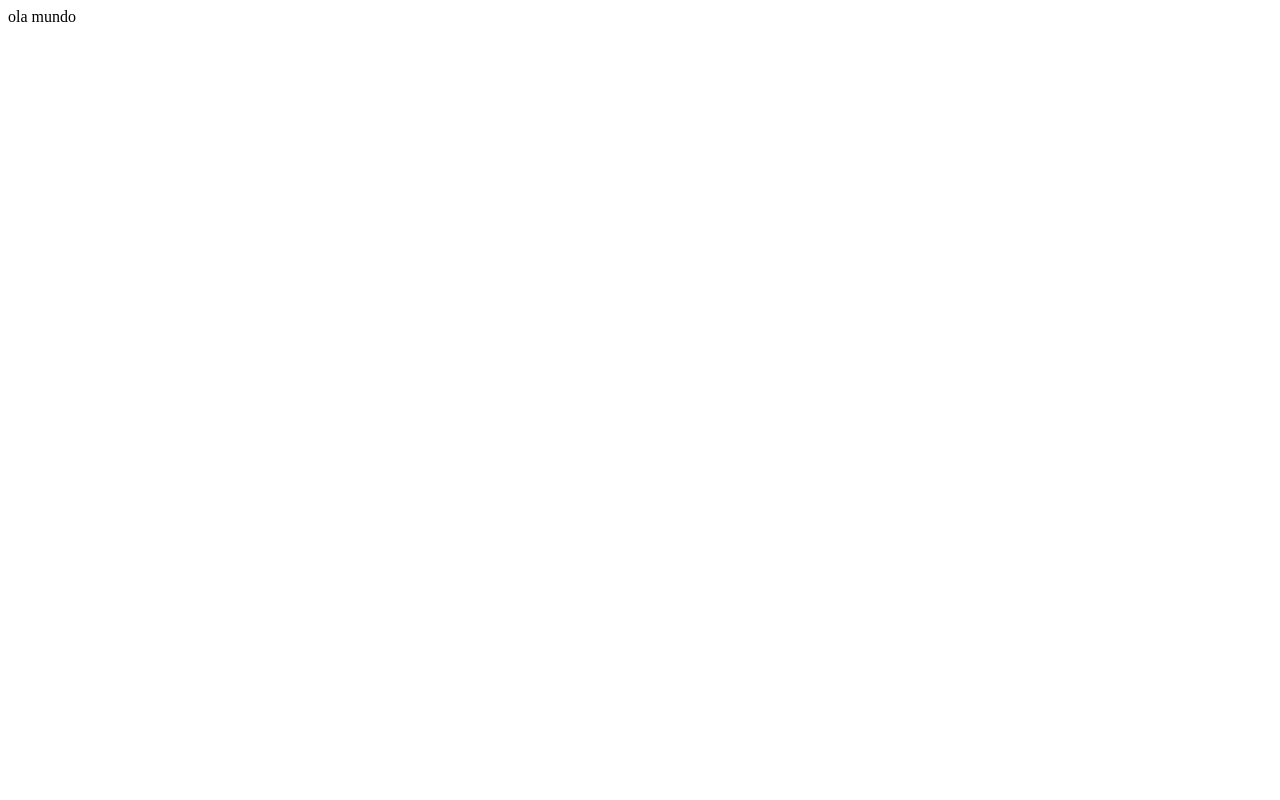
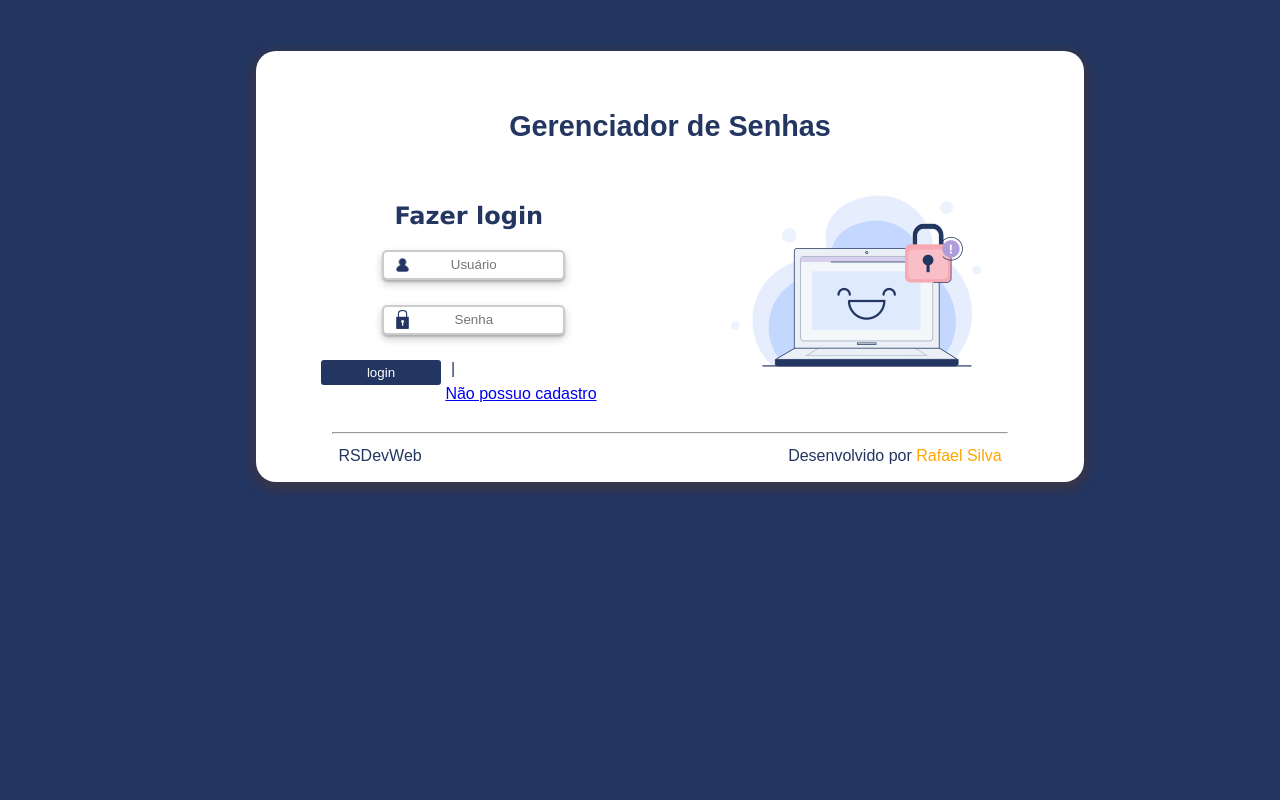
Before and after one commit to rafael-ds/Gerenciador-de-Senhas, a Django app: page / in a window 1280 px wide. Before the commit the page is almost empty. Run offline with Django 3.2, Linux system fonts and the light colour scheme.

Commit message:
Login(Desktop)
Desenvolvido o layout do Login

```diff
--- /dev/null
+++ b/web/core/static/css/login.css
@@ -0,0 +1,156 @@
+html, body{
+    margin: 0;
+    padding: 0;
+
+    background-color: #233661;
+
+    font-family: Arial, Helvetica, sans-serif;
+}
+
+/*Container*/
+
+.container{
+
+    width: 60%;
+    background-color: white;
+    border-radius: 20px;
+    padding: 30px;
+    margin-top: 4%;
+    margin-bottom: 30px;
+    margin-left: 20%;
+
+    box-shadow: 0 4px 10px 5px rgba(77, 52, 52, 0.50);
+}
+
+h1{
+    color: #233661;
+    font-size: 1.8em;
+    text-align: center;
+    padding: 5px;
+}
+
+/*form*/
+.form{
+    float: left;
+    padding: 10px;
+    align-items: center;
+    /*border: solid red 1px;*/
+    width: 45%;
+
+}
+
+h2{
+    color: #233661;
+    text-align: center;
+    font-family: Verdana, Geneva, Tahoma, sans-serif;
+}
+
+input{
+    height: 20px;
+    width: 50%;
+    margin-bottom: 25px;
+    margin-left: 25%;
+    padding: 3px;
+    border-style: double;
+    border-radius: 5px;
+    border-color: #cccccc;
+
+    box-shadow: 0 4px 8px 0 rgba(0, 0, 0, 0.2), 0 2px 2px 0 rgba(0, 0, 0, 0.19);
+
+    text-align: center;
+
+
+
+}
+
+.user{
+    background-image: url(../img/user.png);
+    background-repeat: no-repeat;
+    background-size: 13px;
+    background-position: 12px 6px;
+
+}
+
+.pass{
+    background-image: url(../img/senha.png);
+    background-repeat: no-repeat;
+    background-size: 13px;
+    background-position: 12px 3px;
+}
+
+form button{
+    float: left;
+    padding: 5px;
+    border: none;
+    border-radius: 3px;
+    background-color: #233661;
+    color: white;
+    width: 120px;
+
+    margin-right: 10px;
+    margin-left: 25px;
+}
+
+.cadastro{
+    float: right;
+    /*border: solid red 1px;*/
+    margin-right: 45px;
+
+}
+
+/*logo*/
+.imgLogo{
+    /*border: solid red 1px;*/
+    float: right;
+    width: 50%;
+}
+
+.imgLogo img{
+    padding: 23px;
+    margin-left: 10%;
+    margin-bottom: 20px;
+}
+
+hr{
+    width: 90%;
+}
+
+.autor{
+    clear: both;
+    padding: 10px;
+}
+
+.rsd{
+    float: left;
+    margin-left: 5%;
+    padding: 5px;
+    color: #233661;
+}
+
+.github{
+    float: right;
+    margin-right: 5%;
+    padding: 5px;
+    color: #233661;
+}
+
+.github a{
+    text-decoration: none;
+}
+
+
+
+
+/*--- MediasQueries ---*/
+
+@media (max-width: 575.98px) {
+
+ }
+
+@media (min-width: 576px) and (max-width: 767.98px) { ... }
+
+@media (min-width: 768px) and (max-width: 991.98px) { ... }
+
+@media (min-width: 992px) and (max-width: 1199.98px) { ... }
+
+@media (min-width: 1200px) { ... }
--- a/web/core/templates/index.html
+++ b/web/core/templates/index.html
@@ -1 +1,71 @@
-ola mundo
+{% load static %}
+<!DOCTYPE html>
+<html lang="pt-br">
+    <head>
+        <meta charset="UTF-8">
+        <meta http-equiv="X-UA-Compatible" content="IE=edge">
+        <meta name="viewport" content="width=device-width, initial-scale=1.0">
+        <title>Genrenciador de Senhas - Login</title>
+
+        <link rel="stylesheet" href="{% static 'css/login.css' %}">
+    </head>
+
+    <body>
+
+        <section>
+            <div class="container">
+                <h1>Gerenciador de Senhas</h1>
+
+                <!--Formulario-->
+                <div class="form">
+
+                    <div class="corpoForm">
+                        <h2>Fazer login</h2>
+
+                        <form action="" method="post">
+                            <div>
+                                <input type="text"  class="user" placeholder="Usuário" name="usuario">
+                            </div>
+                            <div>
+                                <input type="password" class="pass" placeholder="Senha" name="senha">
+                            </div>
+                            <!--btn-->
+                            <div class="btn">
+                                <button type="submit">login</button>
+                            </div>
+
+                            <div style="float: left; color: #233661;">
+                                <span>|</span>
+                            </div>
+                            <div class="cadastro">
+                                <a href="#">Não possuo cadastro</a>
+                            </div>
+                        </form>
+                    </div>
+
+                </div>
+                <!--Fim Formulario-->
+
+                <!--Imagem do logo-->
+                <div class="imgLogo">
+                    <img src="{% static 'img/logo-1.png'%}" alt="">
+                </div>
+                <!--Fim da magem do logo-->
+
+
+                 <!--Mini roda pé-->
+
+                 <div class="autor">
+                    <hr>
+                     <div class="rsd">RSDevWeb</div>
+                     <div class="github">Desenvolvido por
+                         <a href="#" style="color: orange;">Rafael Silva</a>
+                     </div>
+                 </div>
+
+            </div>
+
+        </section>
+    </body>
+
+</html>
```
Also changed, not shown: web/core/static/img/icon-amarelo.png (added), web/core/static/img/icon-verde.png (added), web/core/static/img/icon-vermelho.png (added), web/core/static/img/logo-1.png (added), web/core/static/img/senha.png (added), web/core/static/img/user.png (added).
